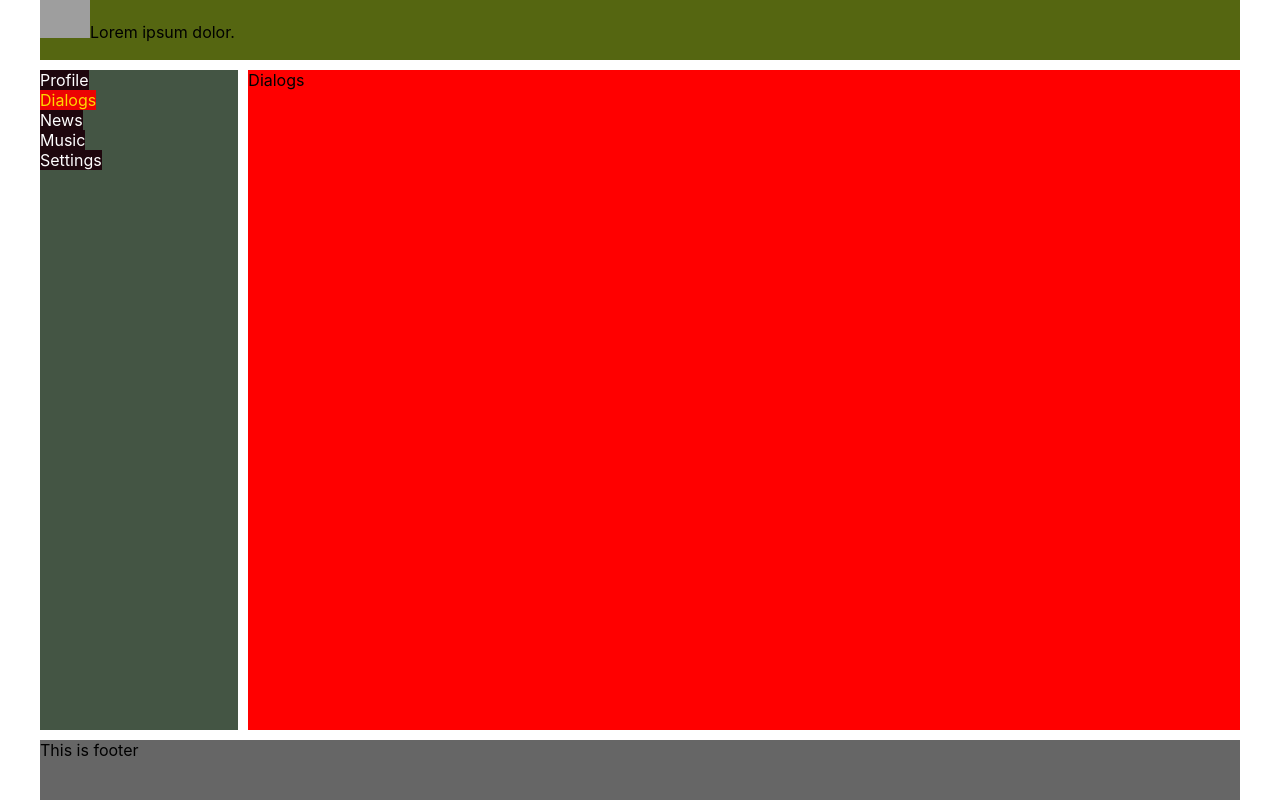
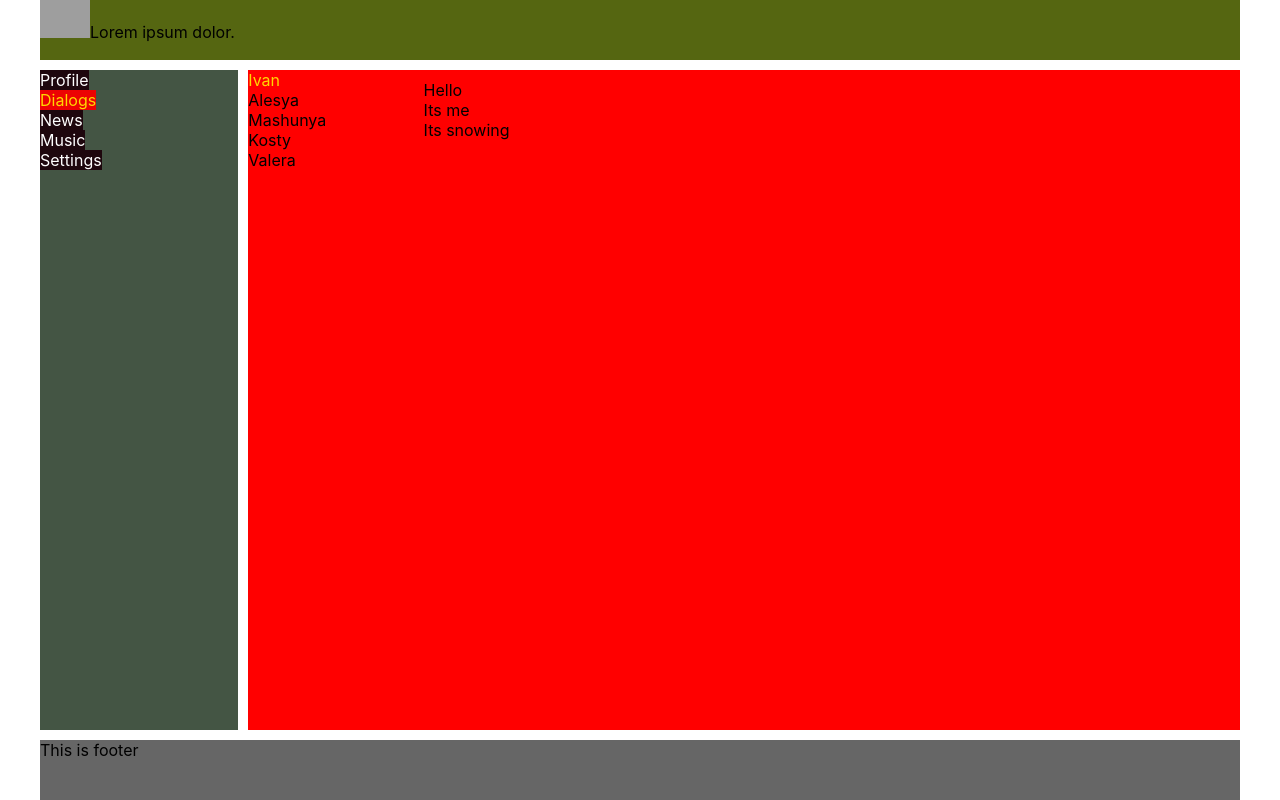
Before and after one commit to Vance051/social-network, a React (Create React App) app: page /dialogs in a window 1280 px wide. Built offline with nearby package versions, Linux system fonts and the light colour scheme; grey boxes are pictures that could not be loaded.

Commit message:
21. Make the Dialogs page

```diff
--- a/src/Components/Dialogs/Dialogs.module.css
+++ b/src/Components/Dialogs/Dialogs.module.css
@@ -0,0 +1,16 @@
+.dialogs {
+    display: grid;
+    grid-template-columns:  2fr 10fr;
+}
+
+.dialogItems {
+    padding: 10px;
+}
+
+.active {
+    color: gold;
+}
+
+.messages{
+    padding: 10px;
+}
--- a/src/Components/Dialogs/Dialogs.tsx
+++ b/src/Components/Dialogs/Dialogs.tsx
@@ -1,11 +1,25 @@
 import React from 'react';
-import s from 'Dialogs.module.css'
+import s from './Dialogs.module.css'
 
 const Dialogs = () => {
     return (
-        <div>
-            Dialogs
-        </div>
+
+            <div className={s.dialogs}>
+
+                <div className={s.dialogItem}>
+                    <div className={`${s.dialog} ${s.active}`}>Ivan</div>
+                    <div className={s.dialog}>Alesya</div>
+                    <div className={s.dialog}>Mashunya</div>
+                    <div className={s.dialog}>Kosty</div>
+                    <div className={s.dialog}>Valera</div>
+                </div>
+                <div className={s.messages}>
+                    <div className={s.message}>Hello</div>
+                    <div className={s.message}>Its me</div>
+                    <div className={s.message}>Its snowing</div>
+                </div>
+            </div>
+
     );
 };
 
```
